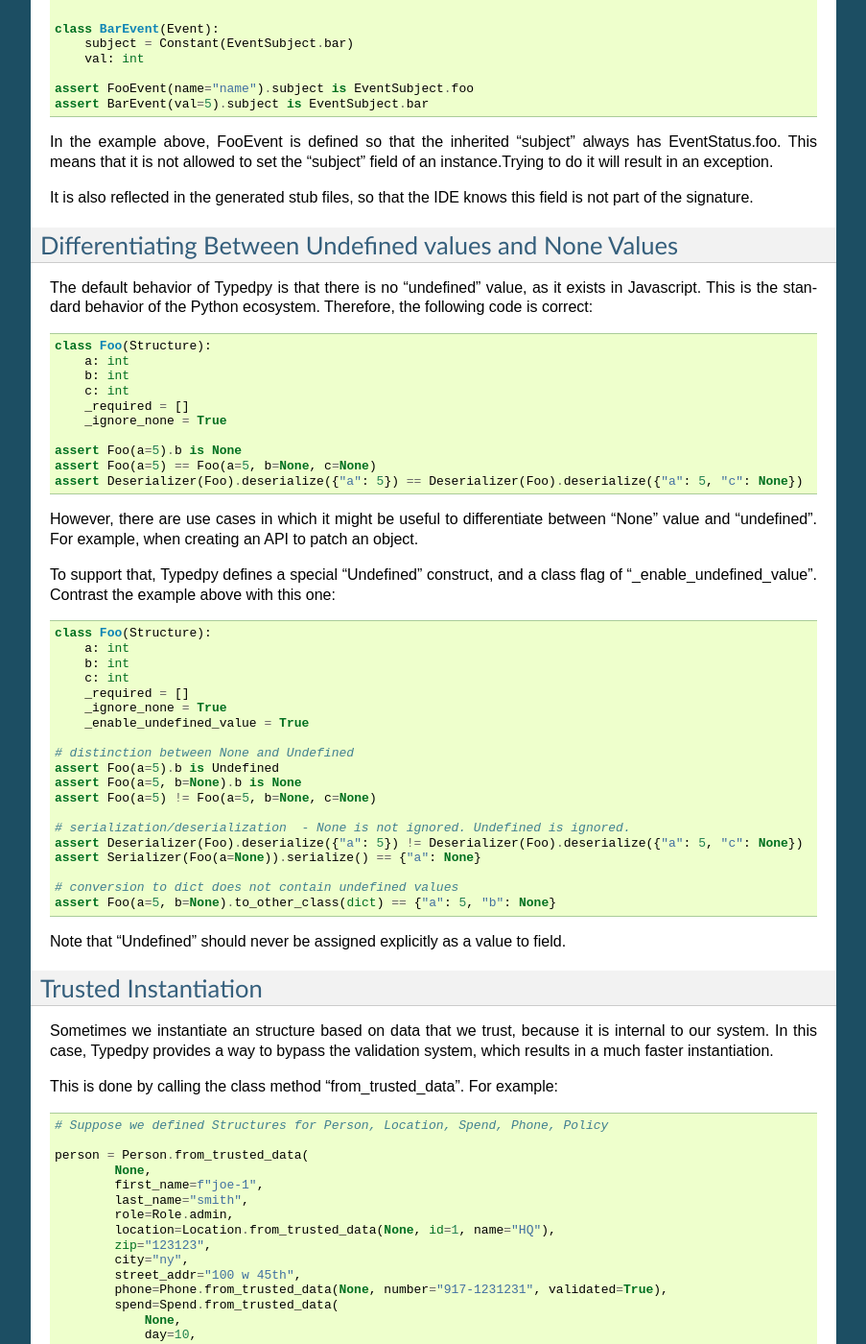
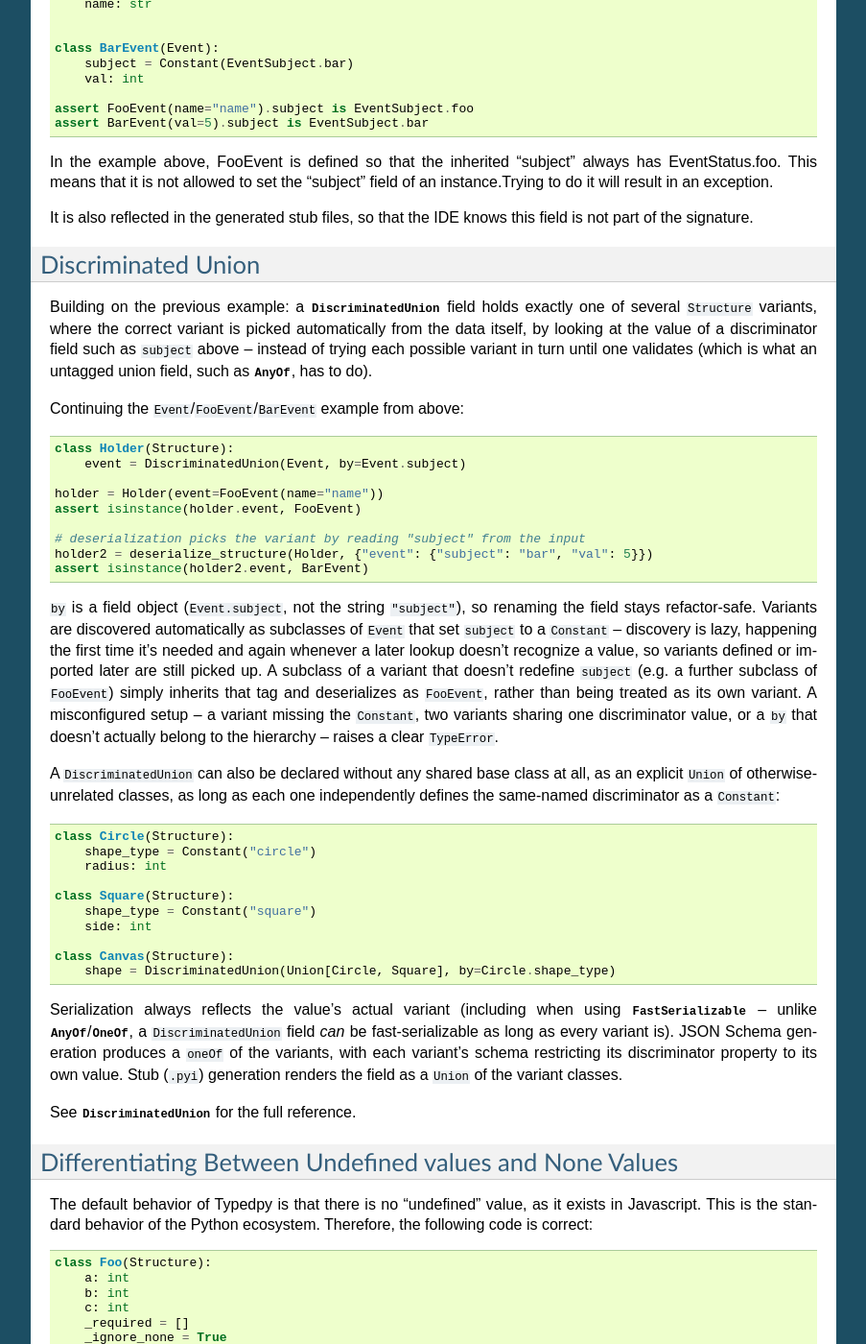
Before and after one commit to loyada/typedpy, a Sphinx documentation site: the page built from docs/structures.rst, in a window 1280 px wide and 1400 px high, scrolled down 13629 px. Shown: the whole window at 96% size, without its empty margins (198-1101 px from the left). Built offline with Sphinx 7.4.7, drawn with Linux system fonts in a browser that asks for light colours.

Commit message:
Fix DiscriminatedUnion: inherited tags, stale cache, add docs
Two real bugs found by review, plus missing documentation:

1. A subclass of an already-tagged variant (e.g. SpecialFooEvent(FooEvent),
   not redefining 'subject') was rejected with a misleading "does not
   define subject as a Constant" error, even though it inherits the tag.
   collect_variants_from_subclasses now tracks the inherited tag as it
   recurses: such a subclass is silently treated as its ancestor's variant
   (it deserializes as FooEvent, and isinstance checks already pass since
   it IS a FooEvent) rather than erroring. The "missing Constant" error
   now only fires for a genuine direct descendant of an untagged base.

2. The variant table is cached on first use, so a variant defined or
   imported afterward was never found, contradicting the docstring's claim
   that later-defined variants are "still found". Added
   _refresh_variants(), used as a fallback in __set__ (on an isinstance
   miss) and in deserialize_discriminated_union (on an unmatched tag)
   before giving up -- so a variant added after the table was first built
   is picked up on the next lookup that needs it. Docstring corrected to
   describe this accurately.

3. DiscriminatedUnion had no documentation. Added a "Discriminated Union"
   section to docs/structures.rst, continuing the existing Constant/
   inheritance example it builds on, covering both variant-declaration
   modes and serialization/fast-serialization/JSON-schema/stub behavior;
   added `.. autoclass:: DiscriminatedUnion` to docs/fields.rst's
   reference section next to AnyOf/OneOf/NotField. Verified the Sphinx
   build succeeds with no new warnings.

Two new tests cover the inherited-tag and stale-cache-refresh behaviors.

Co-Authored-By: Claude Sonnet 5 <noreply@anthropic.com>

```diff
--- a/docs/fields.rst
+++ b/docs/fields.rst
@@ -564,6 +564,8 @@ Re-use
 
 .. autoclass:: NotField
 
+.. autoclass:: DiscriminatedUnion
+
 **All the field types under this category support reference to another** :class:`Structure` . For example, this code is valid and will work the
 way you'd expect:
 
--- a/docs/structures.rst
+++ b/docs/structures.rst
@@ -853,6 +853,60 @@ This means that it is not allowed to set the "subject" field of an instance.Tryi
 It is also reflected in the generated stub files, so that the IDE knows this field is not part of the signature.
 
 
+.. _discriminated-union:
+
+Discriminated Union
+====================
+Building on the previous example: a :class:`DiscriminatedUnion` field holds exactly one of several ``Structure``
+variants, where the correct variant is picked automatically from the data itself, by looking at the value of a
+discriminator field such as ``subject`` above -- instead of trying each possible variant in turn until one validates
+(which is what an untagged union field, such as :class:`AnyOf`, has to do).
+
+Continuing the ``Event``/``FooEvent``/``BarEvent`` example from above:
+
+.. code-block:: python
+
+    class Holder(Structure):
+        event = DiscriminatedUnion(Event, by=Event.subject)
+
+    holder = Holder(event=FooEvent(name="name"))
+    assert isinstance(holder.event, FooEvent)
+
+    # deserialization picks the variant by reading "subject" from the input
+    holder2 = deserialize_structure(Holder, {"event": {"subject": "bar", "val": 5}})
+    assert isinstance(holder2.event, BarEvent)
+
+``by`` is a field object (``Event.subject``, not the string ``"subject"``), so renaming the field stays refactor-safe.
+Variants are discovered automatically as subclasses of ``Event`` that set ``subject`` to a ``Constant`` -- discovery
+is lazy, happening the first time it's needed and again whenever a later lookup doesn't recognize a value, so
+variants defined or imported later are still picked up. A subclass of a variant that doesn't redefine ``subject``
+(e.g. a further subclass of ``FooEvent``) simply inherits that tag and deserializes as ``FooEvent``, rather than
+being treated as its own variant. A misconfigured setup -- a variant missing the ``Constant``, two variants sharing
+one discriminator value, or a ``by`` that doesn't actually belong to the hierarchy -- raises a clear ``TypeError``.
+
+A ``DiscriminatedUnion`` can also be declared without any shared base class at all, as an explicit ``Union`` of
+otherwise-unrelated classes, as long as each one independently defines the same-named discriminator as a ``Constant``:
+
+.. code-block:: python
+
+    class Circle(Structure):
+        shape_type = Constant("circle")
+        radius: int
+
+    class Square(Structure):
+        shape_type = Constant("square")
+        side: int
+
+    class Canvas(Structure):
+        shape = DiscriminatedUnion(Union[Circle, Square], by=Circle.shape_type)
+
+Serialization always reflects the value's actual variant (including when using :class:`FastSerializable` -- unlike
+:class:`AnyOf`/:class:`OneOf`, a ``DiscriminatedUnion`` field *can* be fast-serializable as long as every variant is).
+JSON Schema generation produces a ``oneOf`` of the variants, with each variant's schema restricting its discriminator
+property to its own value. Stub (``.pyi``) generation renders the field as a ``Union`` of the variant classes.
+
+See :class:`DiscriminatedUnion` for the full reference.
+
 
 Differentiating Between Undefined values and None Values
 ========================================================
```
Also changed, not shown: 3 other files.
